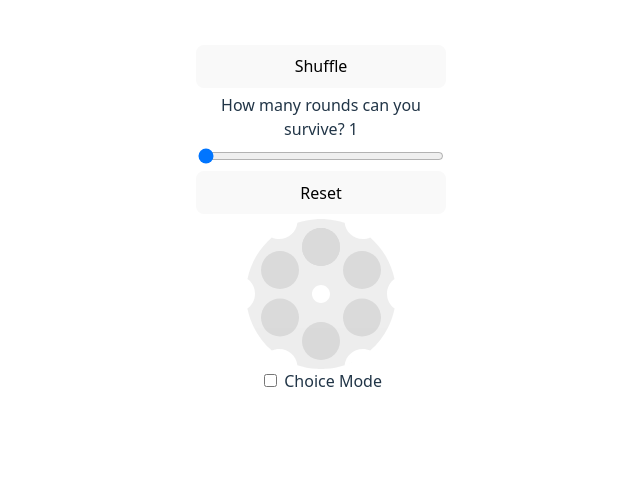
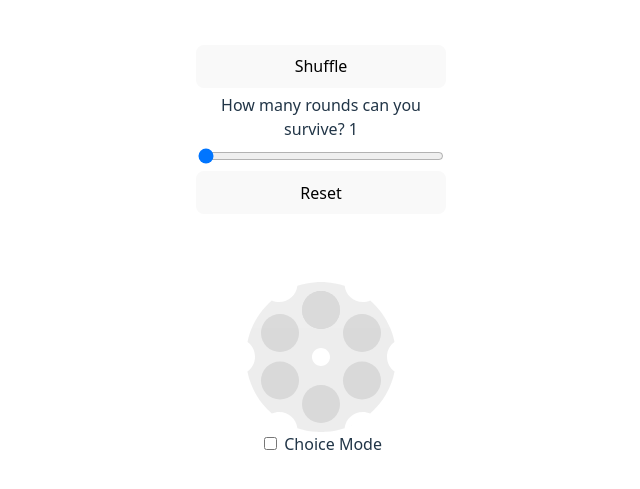
Before and after one commit to Azuma-KL/notrussianroulette, a Svelte app: page / in a window 1280 px wide. Shown: the part 181-670 px from the top of the page, without its empty margins (319-959 px from the left). Built offline with nearby package versions, Linux system fonts and the light colour scheme.

Commit message:
chance: container size

```diff
--- a/src/App.svelte
+++ b/src/App.svelte
@@ -79,6 +79,8 @@
     // 2
     choiceCheck.style.visibility = 'hidden'
     choiceForm.style.visibility = 'hidden'
+    choiceCheck.style.position = 'absolute'
+    choiceForm.style.position = 'absolute'
   }
 
   function reset() {
@@ -100,6 +102,8 @@
     // 2
     choiceCheck.style.visibility = 'visible'
     choiceForm.style.visibility = 'visible'
+    choiceCheck.style.position = 'static'
+    choiceForm.style.position = 'static'
   }
 
   function inputReset() {
@@ -243,7 +247,6 @@
     display: flex;
     justify-content: center;
     align-items: center;
-    height: 50px;
     width: 100%;
     border: 2px solid black;
     border-radius: 10px;
@@ -279,7 +282,7 @@
     justify-content: center;
     width: 250px;
     gap: 5px;
-    min-height: 100%;
+    min-height: 300px;
   }
   .gun {
     display: flex;
```
